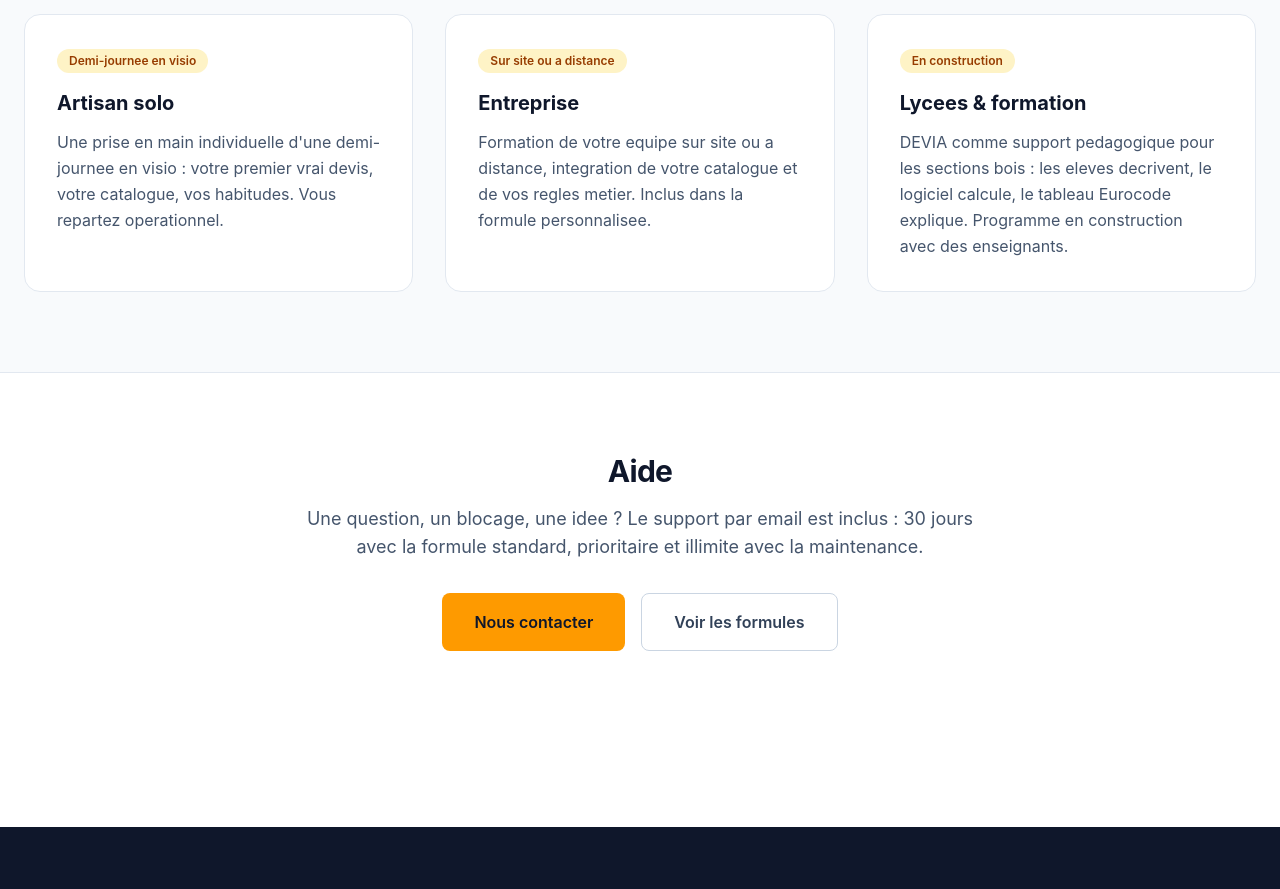
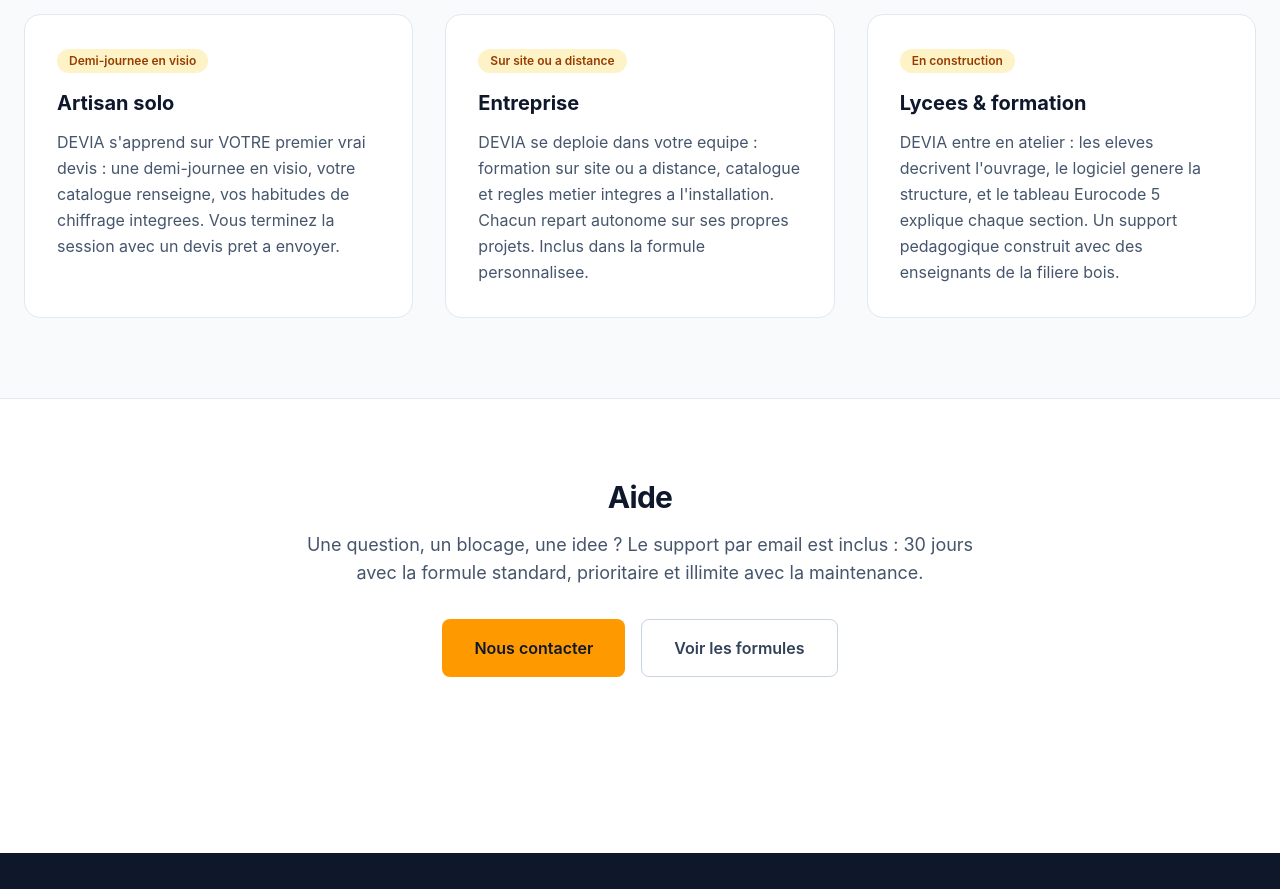
Before and after one commit to pdftw2htgt-glitch/devia-site, a Next.js app: page /apprentissage in a window 1280 px wide. Shown: the part 1540-2429 px from the top of the page. Built offline with nearby package versions, Linux system fonts and the light colour scheme.

Commit message:
Apprentissage : les 3 parcours a la charte editoriale (DEVIA agit, resultat concret)

```diff
--- a/src/app/apprentissage/page.tsx
+++ b/src/app/apprentissage/page.tsx
@@ -17,17 +17,17 @@
 const programmes = [
   {
     title: "Artisan solo",
-    desc: "Une prise en main individuelle d'une demi-journee en visio : votre premier vrai devis, votre catalogue, vos habitudes. Vous repartez operationnel.",
+    desc: "DEVIA s'apprend sur VOTRE premier vrai devis : une demi-journee en visio, votre catalogue renseigne, vos habitudes de chiffrage integrees. Vous terminez la session avec un devis pret a envoyer.",
     tag: "Demi-journee en visio",
   },
   {
     title: "Entreprise",
-    desc: "Formation de votre equipe sur site ou a distance, integration de votre catalogue et de vos regles metier. Inclus dans la formule personnalisee.",
+    desc: "DEVIA se deploie dans votre equipe : formation sur site ou a distance, catalogue et regles metier integres a l'installation. Chacun repart autonome sur ses propres projets. Inclus dans la formule personnalisee.",
     tag: "Sur site ou a distance",
   },
   {
     title: "Lycees & formation",
-    desc: "DEVIA comme support pedagogique pour les sections bois : les eleves decrivent, le logiciel calcule, le tableau Eurocode explique. Programme en construction avec des enseignants.",
+    desc: "DEVIA entre en atelier : les eleves decrivent l'ouvrage, le logiciel genere la structure, et le tableau Eurocode 5 explique chaque section. Un support pedagogique construit avec des enseignants de la filiere bois.",
     tag: "En construction",
   },
 ];
```
